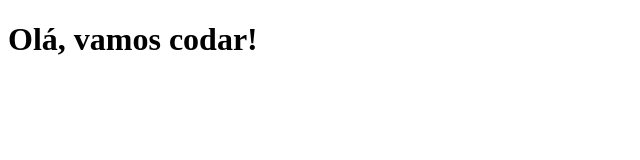
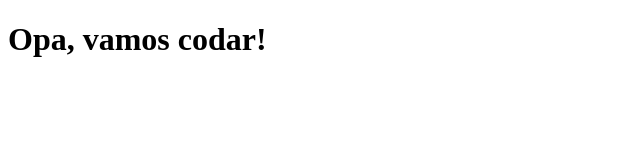
Before and after one commit to theotrin/clone-tabnews, a Next.js app: page / in a window 1280 px wide. Shown: the top 160 px of the page, without its empty margins (0-640 px from the left). Built offline with nearby package versions, Linux system fonts and the light colour scheme.

Commit message:
mais testes obsolentos removidos

```diff
--- a/pages/index.js
+++ b/pages/index.js
@@ -1,5 +1,5 @@
 function Home() {
-  return <h1> Olá, vamos codar!</h1>;
+  return <h1> Opa, vamos codar!</h1>;
 }
 
 export default Home;
```
Also changed, not shown: 1 other file (tests, documents, lock files or other folders).
